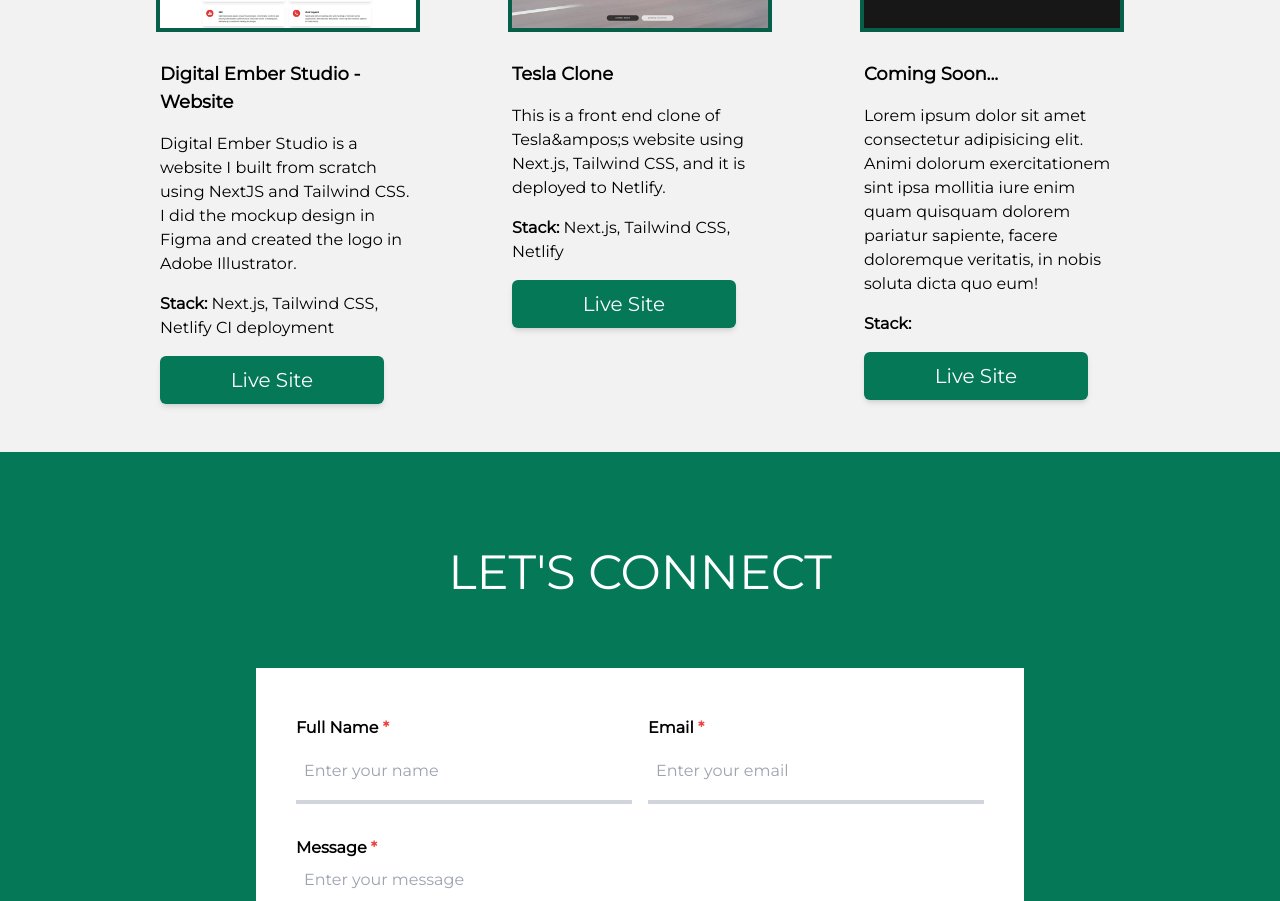
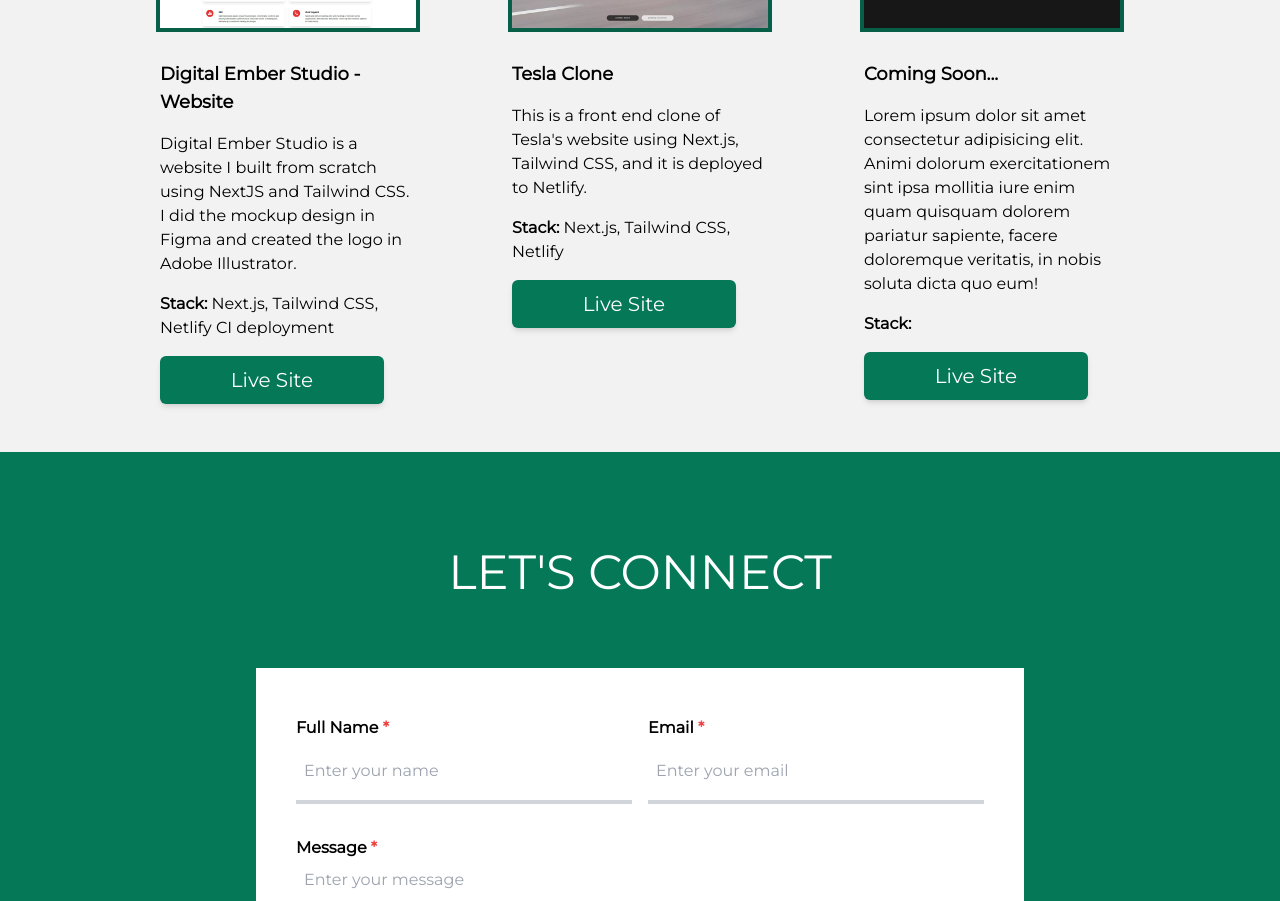
Before and after one commit to Blathe/personal-portfolio, a Next.js app: page / in a window 1280 px wide. Shown: the part 1934-2835 px from the top of the page. Built offline with nearby package versions, Linux system fonts and the light colour scheme.

Commit message:
tesla apos

```diff
--- a/components/projectsSection.js
+++ b/components/projectsSection.js
@@ -56,7 +56,7 @@ const ProjectsSection = () => {
               <div className="mt-8 flex flex-col gap-4 font-mons">
                 <h1 className="text-lg font-bold">Tesla Clone</h1>
                 <p>
-                  This is a front end clone of Tesla&ampos;s website using Next.js, Tailwind CSS, and it is deployed to Netlify.
+                  This is a front end clone of Tesla&apos;s website using Next.js, Tailwind CSS, and it is deployed to Netlify.
                 </p>
                 <p>
                   <span className="font-bold">Stack:</span> Next.js, Tailwind CSS, Netlify
```
